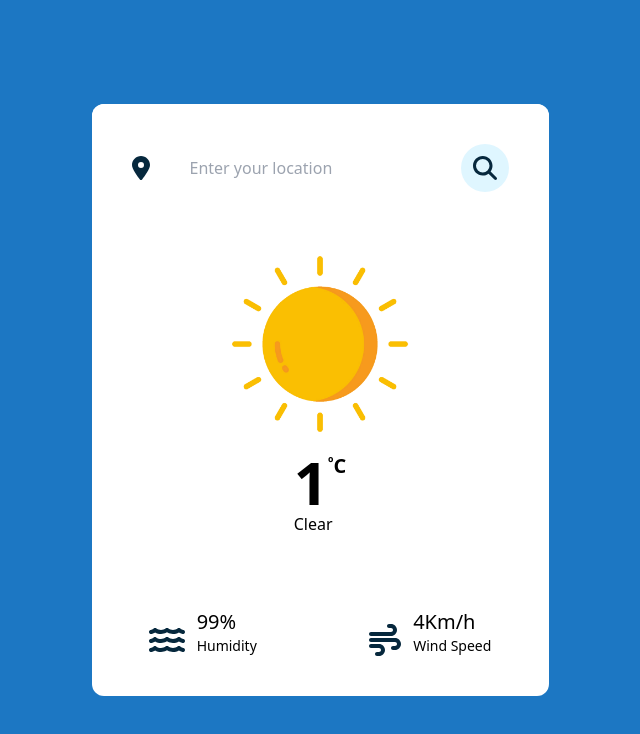
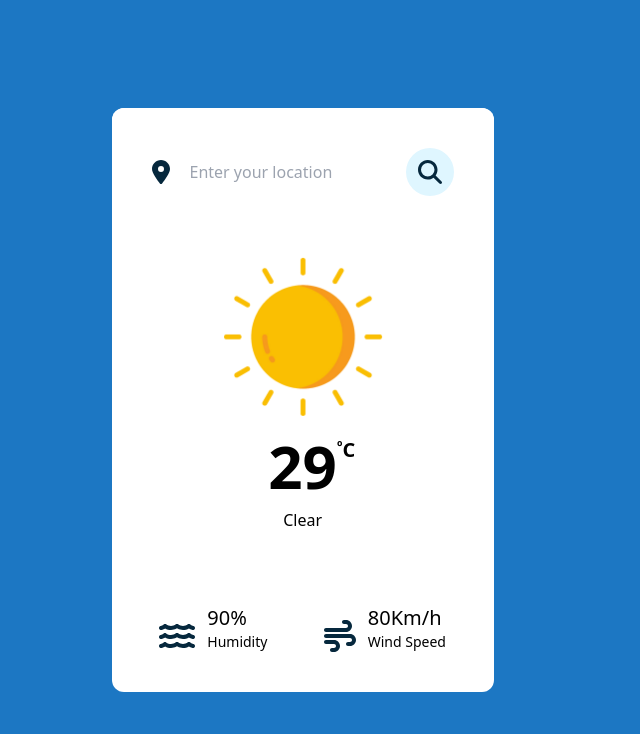
Before and after one commit to miguel-barros/weather-app, a Next.js app: page / in a window 1280 px wide. Shown: the top 734 px of the page, without its empty margins (320-960 px from the left). Built offline with nearby package versions, Linux system fonts and the light colour scheme.

Commit message:
feat: refactoring the component strucutre for composition pattern

```diff
--- a/src/app/page.tsx
+++ b/src/app/page.tsx
@@ -1,36 +1,12 @@
+import { Search } from "@/components/Search"
 import React from "react"
-import Search from "@/components/Search/Search"
-import Image from "next/image"
-import Icon from "@/components/Icon/Icon"
 
 export default function Home() {
   return (
-    <div className="flex h-fit w-full flex-col items-center justify-center rounded-xl bg-white">
-      <Search />
-      <Image src="/assets/clear.png" alt="Not found" width={200} height={250} />
-      <div className="mt-5">
-        <p className="flex items-start text-6xl font-bold">
-          1 <span className="text-sm">º</span>
-          <span className="text-xl">C</span>
-        </p>
-        <p>Clear</p>
-      </div>
-      <div className="my-10 flex h-20 w-9/12 justify-between">
-        <span className="flex items-end gap-3">
-          <Icon icon="faWater" size="2xl" />
-          <span>
-            <p className="text-xl">99%</p>
-            <p className="text-sm">Humidity</p>
-          </span>
-        </span>
-        <span className="flex items-end gap-3">
-          <Icon icon="faWind" size="2xl" />
-          <span>
-            <p className="text-xl">4Km/h</p>
-            <p className="text-sm">Wind Speed</p>
-          </span>
-        </span>
-      </div>
-    </div>
+    <Search.Root>
+      <Search.Bar />
+      <Search.Status temperature={29} description="Clear" />
+      <Search.Details humidity={90} windSpeed={80} />
+    </Search.Root>
   )
 }
--- a/src/components/Search/Search.tsx
+++ b/src/components/Search/SearchBar.tsx
@@ -1,19 +1,18 @@
 import React from "react"
 import Icon from "../Icon/Icon"
 
-export default function Search() {
+export function SearchBar() {
   return (
-    <div className="flex w-fit items-center justify-center gap-10 rounded-xl bg-white p-10">
-      <Icon icon={"faLocationDot"} size="xl" />
+    <div className="flex w-full items-center justify-center gap-5 rounded-xl bg-white p-10">
+      <Icon icon={"faLocationDot"} />
       <input
-        className="text-md outline-none"
+        className="text-md w-full outline-none"
         type="text"
         placeholder="Enter your location"
       />
       <span className="group cursor-pointer rounded-full bg-[#dff6ff] p-3 duration-300 hover:bg-[#06283D]">
         <Icon
           icon={"faMagnifyingGlass"}
-          size="xl"
           className="duration-200 group-hover:text-white"
         />
       </span>
--- /dev/null
+++ b/src/components/Search/SearchDetails.tsx
@@ -0,0 +1,28 @@
+import React from "react"
+import Icon from "../Icon/Icon"
+
+interface SearchDetailsProps {
+  humidity: number
+  windSpeed: number
+}
+
+export function SearchDetails({ humidity, windSpeed }: SearchDetailsProps) {
+  return (
+    <div className="my-10 flex h-20 w-9/12 justify-between">
+      <span className="flex items-end gap-3">
+        <Icon icon="faWater" size="2xl" />
+        <span>
+          <p className="text-xl">{humidity}%</p>
+          <p className="text-sm">Humidity</p>
+        </span>
+      </span>
+      <span className="flex items-end gap-3">
+        <Icon icon="faWind" size="2xl" />
+        <span>
+          <p className="text-xl">{windSpeed}Km/h</p>
+          <p className="text-sm">Wind Speed</p>
+        </span>
+      </span>
+    </div>
+  )
+}
--- /dev/null
+++ b/src/components/Search/SearchRoot.tsx
@@ -0,0 +1,13 @@
+import React from "react"
+
+interface SearchRootProps {
+  children: React.ReactNode
+}
+
+export function SearchRoot({ children }: SearchRootProps) {
+  return (
+    <div className="flex h-5/6 w-11/12 flex-col items-center justify-center rounded-xl bg-white">
+      {children}
+    </div>
+  )
+}
--- /dev/null
+++ b/src/components/Search/SearchStatus.tsx
@@ -0,0 +1,31 @@
+import Image from "next/image"
+import React from "react"
+
+interface SearchStatusProps {
+  temperature: number
+  type?: "C" | "F"
+  description: string
+}
+
+export function SearchStatus({
+  temperature,
+  type = "C",
+  description,
+}: SearchStatusProps) {
+  return (
+    <div className="flex flex-col items-center justify-center">
+      <Image src="/assets/clear.png" alt="Not found" width={180} height={180} />
+      <div className="mt-5 flex flex-col gap-3">
+        <p className="flex items-start text-6xl font-bold">
+          {temperature}
+          <span>
+            <span className="absolute flex text-start text-sm">
+              º <span className="self-end text-xl">{type}</span>
+            </span>
+          </span>
+        </p>
+        <p className="text-md text-center">{description}</p>
+      </div>
+    </div>
+  )
+}
--- /dev/null
+++ b/src/components/Search/index.tsx
@@ -0,0 +1,11 @@
+import { SearchBar } from "./SearchBar"
+import { SearchDetails } from "./SearchDetails"
+import { SearchRoot } from "./SearchRoot"
+import { SearchStatus } from "./SearchStatus"
+
+export const Search = {
+  Root: SearchRoot,
+  Bar: SearchBar,
+  Status: SearchStatus,
+  Details: SearchDetails,
+}
```
